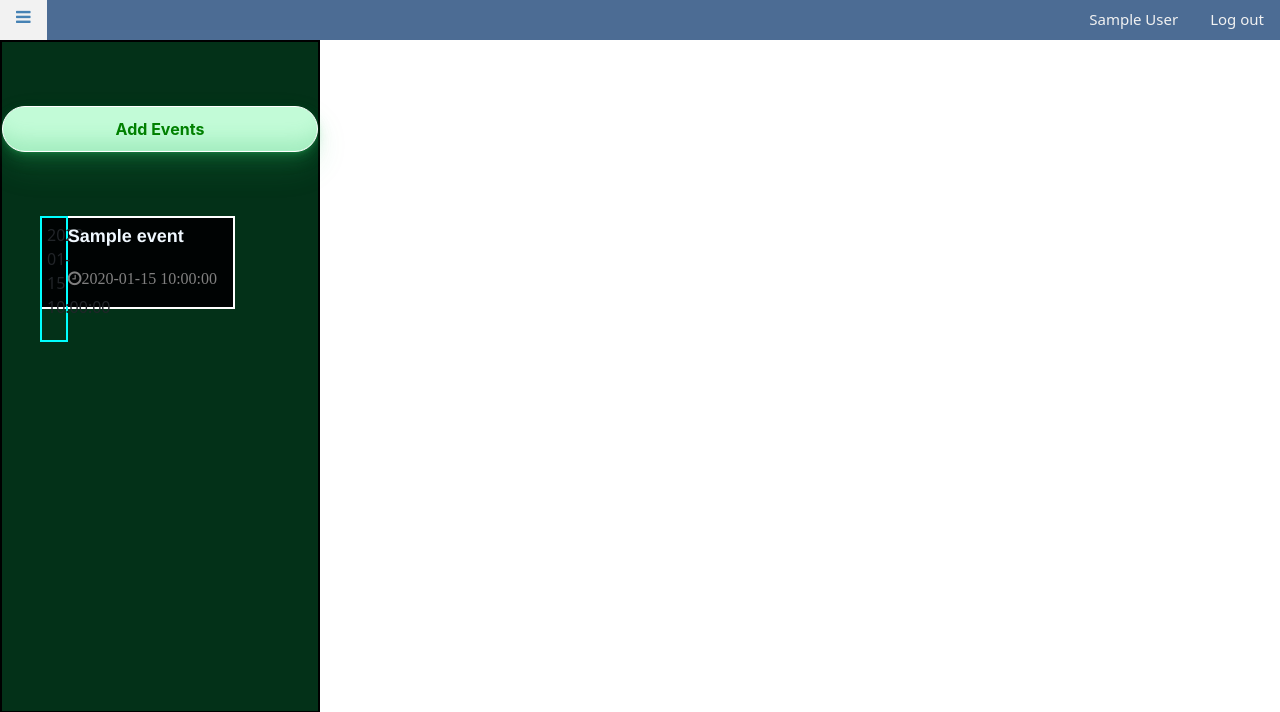
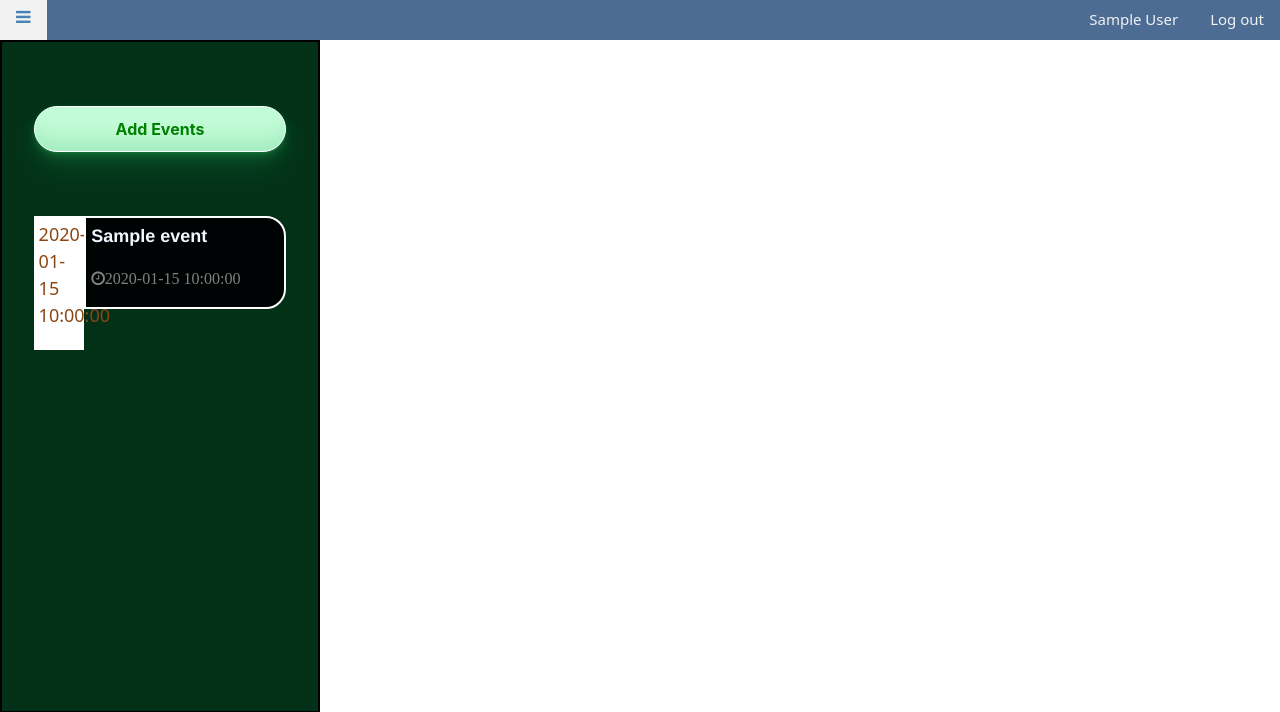
Before and after one commit to SAKSHI-GOYAL321/Social-Learning-, a PHP site: page /clubPage.php?club_id=1 in a window 1280 px wide. Shown: the top 712 px of the page. Run offline with PHP 8.4, Linux system fonts and the light colour scheme; the visitor is signed in with stand-in values (Sample User, id 1); tables that the repository leaves empty or names only in its code hold one stand-in row (values such as "Sample post"); data that the repository does not hold is empty; some libraries are stand-ins or nearby versions.

Commit message:
by Sakshi

```diff
--- a/ajax/UploadEvents.php
+++ b/ajax/UploadEvents.php
@@ -5,10 +5,11 @@
     $EventsDate = $_POST['date'];
     $EventsTime = $_POST['time'];
     $EventsAbout= $_POST['about'];
+    $link = $_POST['link'];
     $club_id = $_POST['club_id'];
 
-    $query = $db->prepare("INSERT INTO events (event_name,event_date,event_time,about_event,club_id) VALUES(?,?,?,?,?)");
-    $data = array($EventsName,$EventsDate, $EventsTime, $EventsAbout, $club_id);
+    $query = $db->prepare("INSERT INTO events (event_name,event_date,event_time,about_event,link, club_id) VALUES(?,?,?,?,?,?)");
+    $data = array($EventsName,$EventsDate, $EventsTime, $EventsAbout,$link, $club_id);
     $execute = $query->execute($data);
 
     if($execute){
--- a/ajax/getEvents.php
+++ b/ajax/getEvents.php
@@ -10,8 +10,8 @@ while($data_row=$query->fetch())
 {
 
 ?>
-    <div class="events_row">
-        <div class="event">
+    <div class="events_row ">
+        <a href="#pop-up"><div class="event">
                 <div class="date">
                     <p class="event_date"><?php echo $data_row['event_date'];?> </p>
                 </div>
@@ -20,9 +20,14 @@ while($data_row=$query->fetch())
 
                     <p class="event_time fa fa-clock-o"><?php echo $data_row['event_time'];?> </p>
                 </div>
-
+        </a>
+        <div class="pop-up" id="pop-up">
+            <div class="pop-up__content">
+            <a class="pop-up__close" href="#container">x</a>
             </div>
         </div>
+    </div>
+
 
 <?php
 }
--- a/clubPage.php
+++ b/clubPage.php
@@ -45,6 +45,7 @@
                                 <input id="date"name="date" placeholder="Date" type="date" required />
                                 <input id="time" name="time" placeholder="Time" type="time" required />
                                 <textarea id="about" name="about" class="About-Event" placeholder="About Event"></textarea>
+                                <input id="link" name = "link" tpe="text" required placeholder="Enter link to the Event"/>
                                 <input class="formBtn" type="submit" onclick="connectEventsToDataBase();" />
                                <input class="formBtn" type="reset" />
                             </form>
@@ -94,11 +95,12 @@
                 var date = document.getElementById('date').value;
                 var time = document.getElementById('time').value;
                 var about = document.getElementById('about').value;
+                var link = document.getElementById('link').value;
                 alert(name);
                 $.ajax({
                         type: "POST",
                         url: "ajax/UploadEvents.php",
-                        data: {club_id:id, name:name, date:date, time:time, about:about},
+                        data: {club_id:id, name:name, date:date, time:time, about:about, link:link},
                         success: function(data){
                             if(data == 0)
                             {
--- a/css/clubPage.css
+++ b/css/clubPage.css
@@ -91,11 +91,12 @@
 
 
   #contact {
+    width: 80%;
     -webkit-user-select: none; /* Chrome/Safari */
     -moz-user-select: none; /* Firefox */
     -ms-user-select: none; /* IE10+ */
     margin: 4em auto;
-
+    margin-left: 10%;
     line-height: 30px;
 
     font-weight: 700;
--- a/css/events_list.css
+++ b/css/events_list.css
@@ -1,32 +1,35 @@
 .desc{
     border:2px solid white;
-    width:70%;
+    width:80%;
 
 
     color:aliceblue;
 
     padding:5px;
-
+    display: inline-block;
 
     background-color: rgb(0, 3, 3);
-
+    border-radius: 0px 20px 20px 0px;
+    min-height: 80px;
 }
 
 .date{
-    border:2px solid aqua;
-    width:10%;
-
-
-    padding:5px;
-    float:left;
+    background-color: white;
+    width: 20%;
+    font-size: 18px;
+    color: saddlebrown;
+    padding: 5px;
+    float: left;
+    min-height: 80px;
 }
 
 .event{
+    width: 80%;
     margin:auto;
-    margin-left: 38px;
-    min-height:100px;
-    max-height:200px;
-
+    /* margin-left: 38px; */
+    min-height:80px;
+    max-height:150px;
+    margin-bottom: 10px;
 
 }
 .desc .event_name{
```
Also changed, not shown: other parts of css/events_list.css (+50 -0 lines), ajax/viewBlog.php (line endings or trailing spaces). Lines whose indentation alone changed are shown as unchanged.
